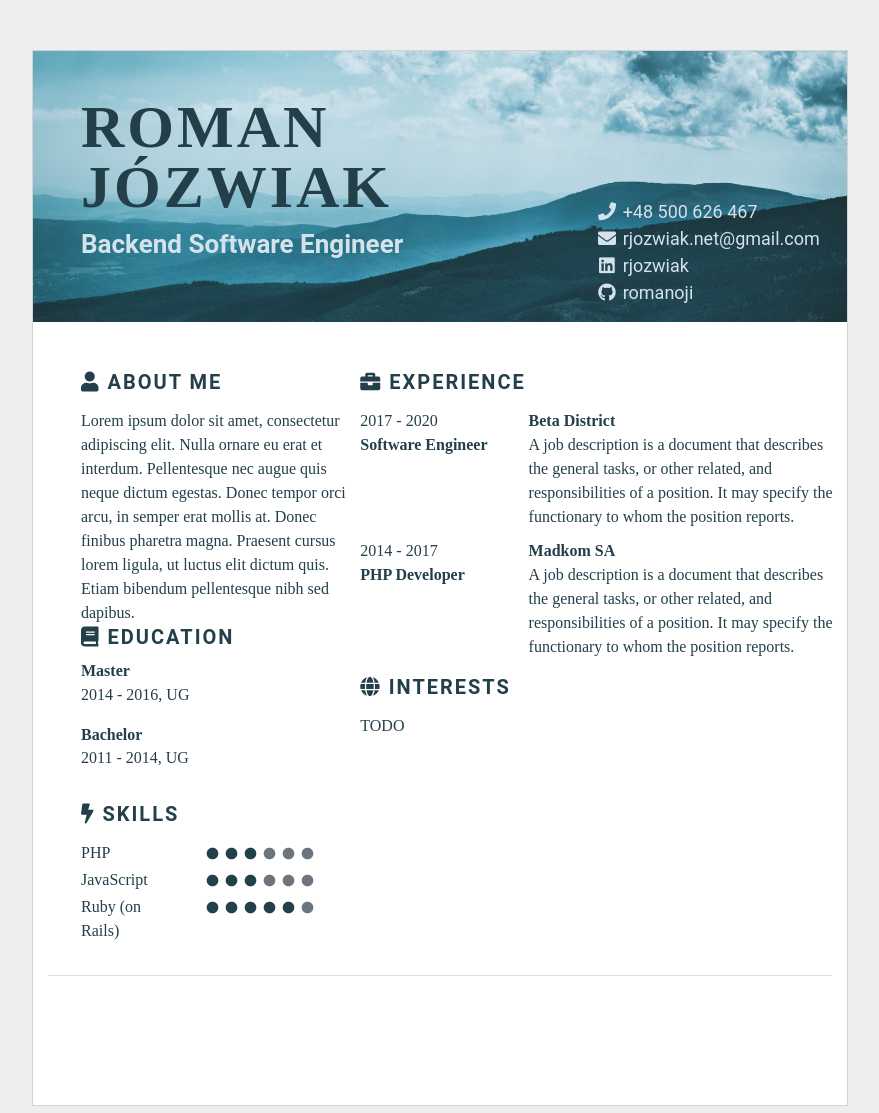
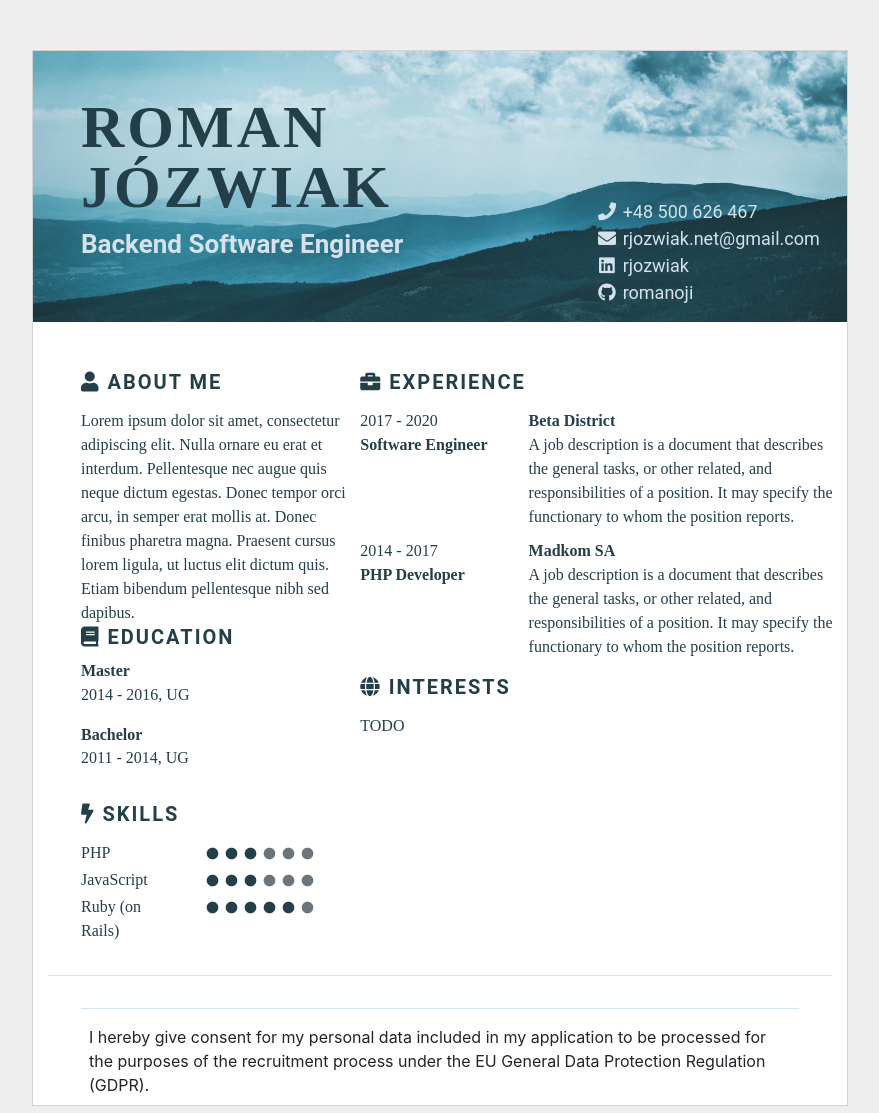
Before and after one commit to romanoji/romanoji.github.io, a Jekyll site: the page built from index.markdown, in a window 1280 px wide. Shown: the whole page, without its empty margins (200-1079 px from the left). Built offline with Jekyll 4.4.1, drawn with Linux system fonts in a browser that asks for light colours; some web fonts are replaced.

Commit message:
Add footer with clause

```diff
--- /dev/null
+++ b/_data/footer.yml
@@ -0,0 +1 @@
+clause: I hereby give consent for my personal data included in my application to be processed for the purposes of the recruitment process under the EU General Data Protection Regulation (GDPR).
--- a/_includes/footer.html
+++ b/_includes/footer.html
@@ -1,2 +1,8 @@
 <footer class="row">
+    <div class="col pl-0 pr-0 ml-5 mr-5">
+        <hr/>
+        <p class="clause ml-2 mr-2">
+            {{ site.data.footer.clause }}
+        </p>
+    </div>
 </footer>
```
